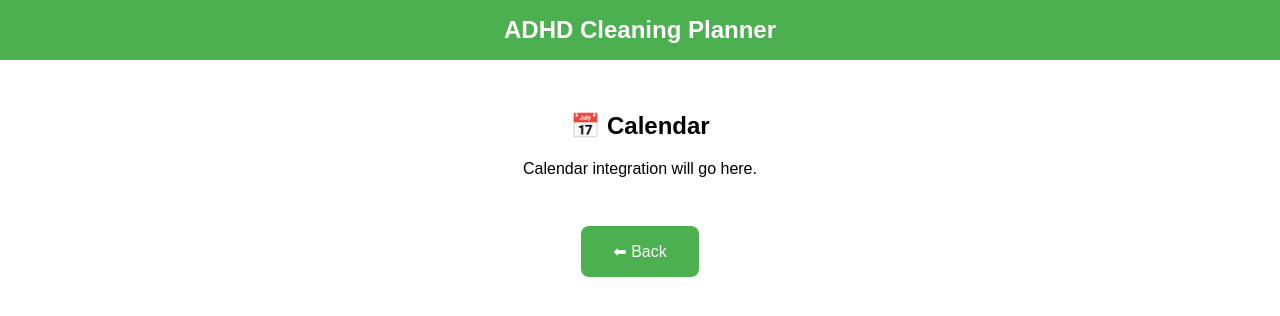
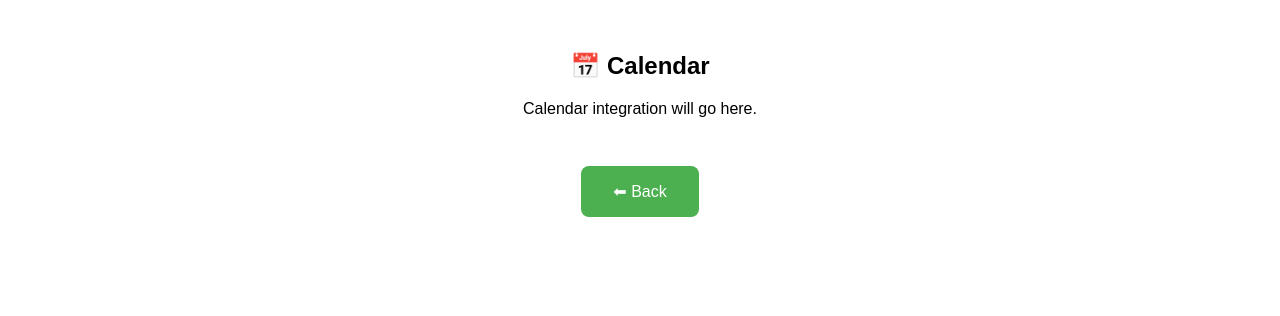
Before and after one commit to emma17morris-art/ADHD-CLEANING-PLANNER, a plain HTML site: page index.html in a window 1280 px wide. Both pictures are taken after a click on the element "📅 Calendar". Drawn offline with Linux system fonts and the light colour scheme.

Commit message:
Update index.html

```diff
--- a/index.html
+++ b/index.html
@@ -5,41 +5,32 @@
   <meta name="viewport" content="width=device-width, initial-scale=1.0">
   <title>ADHD Cleaning Planner 🌈</title>
   <style>
-    body {
-      font-family: Arial, sans-serif;
+    body, html {
       margin: 0;
       padding: 0;
-      height: 100vh;
-      display: flex;
-      flex-direction: column;
+      height: 100%;
+      font-family: Arial, sans-serif;
     }
 
-    header {
-      background: #4CAF50;
-      color: white;
-      text-align: center;
-      padding: 1rem;
-      font-size: 1.5rem;
-      font-weight: bold;
-    }
-
-    /* Fullscreen grid for tiles */
+    /* Fullscreen grid for 4 tiles */
     .grid {
       display: grid;
       grid-template-columns: 1fr 1fr;
       grid-template-rows: 1fr 1fr;
-      flex: 1;
+      height: 100%;
+      width: 100%;
     }
 
     .tile {
       display: flex;
       align-items: center;
       justify-content: center;
-      font-size: 1.5rem;
+      font-size: 1.6rem;
       font-weight: bold;
       cursor: pointer;
       transition: transform 0.2s, opacity 0.2s;
       color: #333;
+      text-align: center;
     }
 
     .tile:hover {
@@ -58,6 +49,7 @@
       display: none;
       padding: 2rem;
       text-align: center;
+      height: 100%;
       overflow-y: auto;
     }
     .tab.active {
@@ -74,47 +66,15 @@
       color: white;
       cursor: pointer;
     }
-
-    /* Rainbow Pills */
-    .task {
-      display: inline-block;
-      padding: 0.5rem 1rem;
-      margin: 0.3rem;
-      border-radius: 20px;
-      cursor: pointer;
-      font-weight: bold;
-      color: white;
-      background: linear-gradient(135deg, red, orange, yellow, green, blue, indigo, violet);
-      background-size: 400% 400%;
-      animation: rainbowShift 6s ease infinite;
-      transition: transform 0.1s;
-    }
-    .task:hover {
-      transform: scale(1.05);
-      opacity: 0.9;
-    }
-    .task.done {
-      background: linear-gradient(135deg, #66bb6a, #43a047);
-      text-decoration: line-through;
-      animation: none;
-    }
-
-    @keyframes rainbowShift {
-      0% { background-position: 0% 50%; }
-      50% { background-position: 100% 50%; }
-      100% { background-position: 0% 50%; }
-    }
   </style>
 </head>
 <body>
 
-<header>ADHD Cleaning Planner</header>
-
-<!-- Home Page -->
+<!-- Home Page with fullscreen 4 tiles -->
 <div id="home" class="tab active">
   <div class="grid">
     <div class="tile calendar" onclick="showTab('calendar')">📅 Calendar</div>
-    <div class="tile planner" onclick="showTab('planner')">📝 Preplanned Planner</div>
+    <div class="tile planner" onclick="showTab('planner')">📝 Preplanned<br>Planner</div>
     <div class="tile customise" onclick="showTab('customise')">🎨 Customise</div>
     <div class="tile settings" onclick="showTab('settings')">⚙️ Settings</div>
   </div>
@@ -137,9 +97,7 @@
 <!-- Customise -->
 <div id="customise" class="tab">
   <h2>🎨 Customise Tasks</h2>
-  <p>Tap a task to mark it done ✅. Toggle again to reset.</p>
-  <div id="taskList"></div>
-  <br>
+  <p>Your rainbow pills list will go here.</p>
   <button class="back" onclick="showTab('home')">⬅ Back</button>
 </div>
 
@@ -156,66 +114,6 @@
     document.querySelectorAll('.tab').forEach(tab => tab.classList.remove('active'));
     document.getElementById(tabName).classList.add('active');
   }
-
-  // Full task list for customise tab
-  const tasks = [
-    "Make beds",
-    "Load/unload dishwasher",
-    "Wipe kitchen counters & dining table",
-    "Sweep/vacuum/mop floors",
-    "Tidy toys & living areas",
-    "Take out rubbish/compost/recycling",
-    "Wipe bathroom sinks, mirrors, counters",
-    "Laundry: wash, dry, fold, put away",
-    "Change bed sheets",
-    "Wash towels & bath mats",
-    "Clean toilets",
-    "Dust furniture, shelves, TV, blinds",
-    "Empty bins in every room",
-    "Clean microwave & small appliances",
-    "Water indoor plants",
-    "Meal plan & grocery shop",
-    "Deep clean fridge & throw expired food",
-    "Wipe cabinet fronts & handles",
-    "Wash duvet covers, blankets, pillows",
-    "Clean oven & extractor hood filters",
-    "Vacuum upholstery (sofas, cushions)",
-    "Clean washing machine drum/filter",
-    "Clean dishwasher filter",
-    "Wipe skirting boards, doors, switches, remote controls",
-    "Declutter kids’ clothes, toys, or drawers",
-    "Flip/rotate mattresses",
-    "Wash curtains or window coverings",
-    "Clean behind/under fridge, washing machine, cooker",
-    "Descale kettle, coffee machine, shower heads",
-    "Restock cleaning/household supplies",
-    "Wash windows (inside/outside)",
-    "Garden/yard: mow lawn, trim hedges, sweep patio",
-    "Clean car: vacuum, wipe surfaces, check fluids",
-    "Declutter wardrobe (season change clothes)",
-    "Organise seasonal decorations (Christmas, Halloween, etc.)",
-    "Clean gutters",
-    "Service boiler/heating/air conditioning",
-    "Spring clean full house reset",
-    "Steam clean carpets or rugs",
-    "Clean garage/loft/attic/storage",
-    "Replace smoke alarm/carbon monoxide detector batteries",
-    "Replace car key, remote, clock, toy batteries",
-    "Check expiry dates in medicine cabinet & first aid kit",
-    "Service the car (MOT, oil, tyres, brakes, etc.)",
-    "Service major appliances (boiler, HVAC, water filter)",
-    "Update paperwork (insurance, school forms, tax, etc.)",
-    "Declutter digital: photos, subscriptions, files"
-  ];
-
-  const taskListDiv = document.getElementById('taskList');
-  tasks.forEach(task => {
-    const span = document.createElement('span');
-    span.className = 'task';
-    span.innerText = task;
-    span.onclick = () => span.classList.toggle('done');
-    taskListDiv.appendChild(span);
-  });
 </script>
 
 </body>
```
